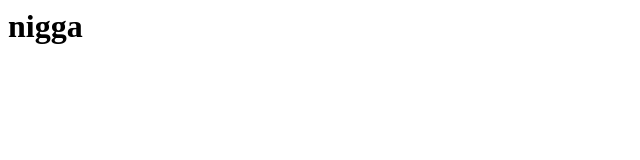
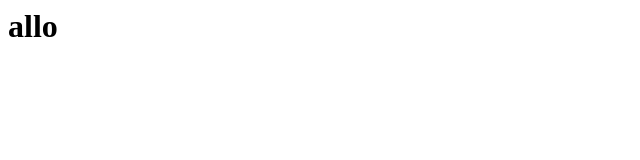
Before and after one commit to kumalalasdisciples/kumalalasdisciples.github.io, a plain HTML site: page index.html in a window 1280 px wide. Shown: the full height of the page, 0-640 px from the left. Drawn offline with Linux system fonts and the light colour scheme.

Commit message:
Update index.html

```diff
--- a/index.html
+++ b/index.html
@@ -1 +1 @@
-<h1>nigga</h1>
+<h1>allo</h1>
```
